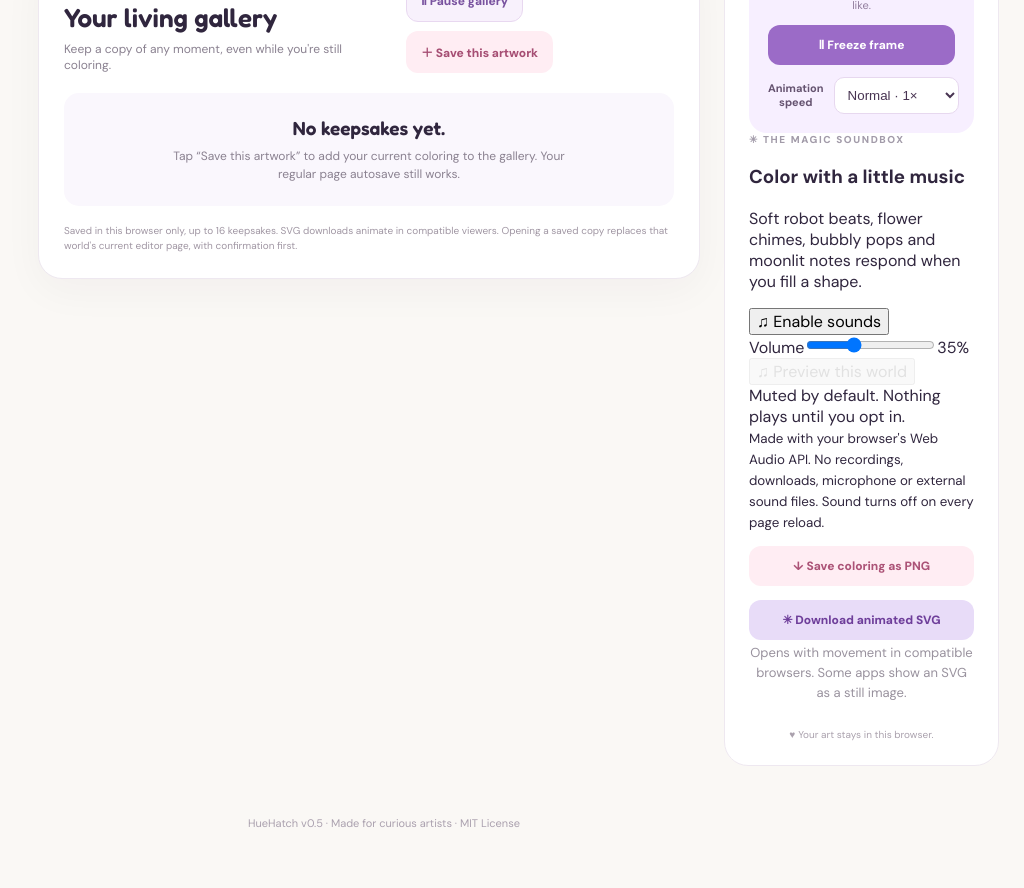
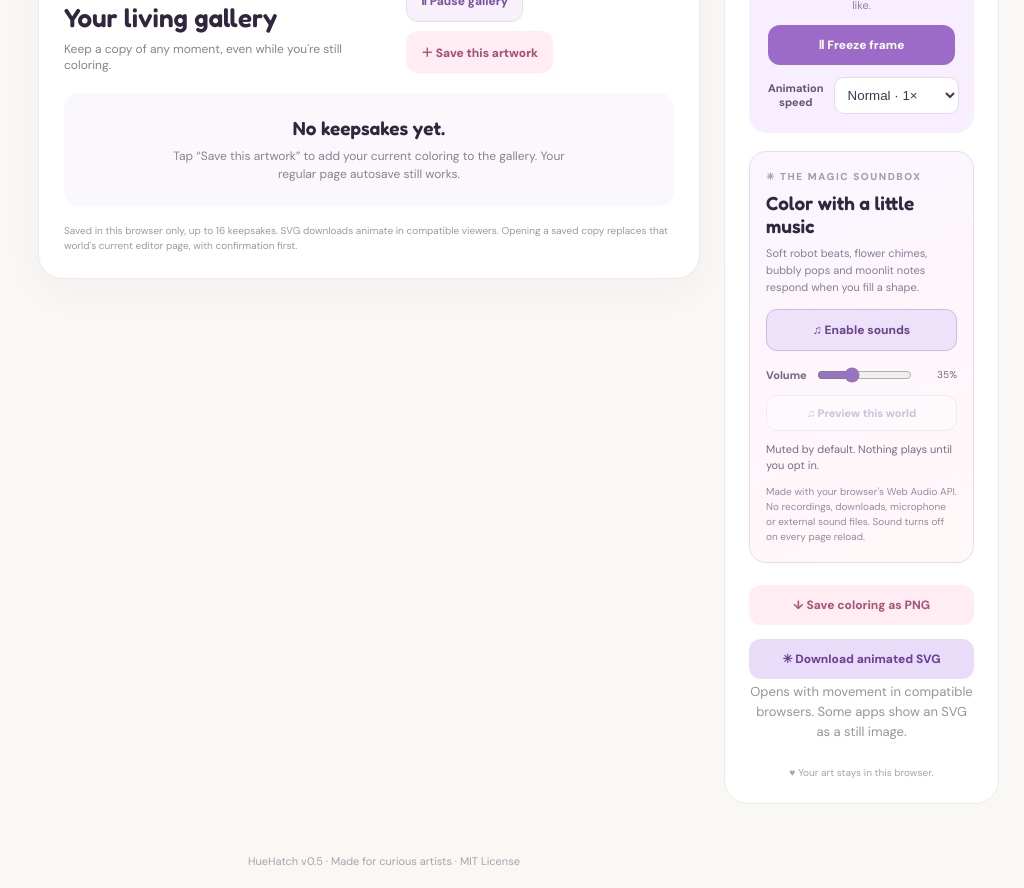
Before and after one commit to MichaelWave369/HueHatch, a React (Vite) app: page / in a window 1280 px wide. Shown: the part 940-1828 px from the top of the page, without its empty margins (256-1280 px from the left). Before the commit the page ends 1790 px from the top, so only its background shows below. Built offline with nearby package versions, Linux system fonts and the light colour scheme.

Commit message:
style: compact accessible muted-by-default Magic Soundbox panel

```diff
--- a/src/styles.css
+++ b/src/styles.css
@@ -39,3 +39,18 @@
 .reaction-status strong{font:600 13px Fredoka,sans-serif;color:#76539a}
 .reaction-status span{font-size:11px;color:#82718e}
 @media(max-width:760px){.reaction-status{align-items:flex-start;flex-direction:column;gap:4px}}
+
+
+/* v0.5 Magic Soundbox: quiet, optional Web Audio coloring cues. */
+.soundbox{margin:18px 0 8px;padding:18px 16px;border:1px solid #e9d9f5;border-radius:17px;background:linear-gradient(155deg,#fbf5ff,#fff8f8)}
+.soundbox h3{font:600 19px Fredoka,sans-serif;margin:8px 0}
+.soundbox p{color:#897c96;font-size:11px;line-height:1.55;margin:7px 0 13px}
+.soundbox-toggle{width:100%;padding:12px;border-radius:11px;border:1px solid #cfb8e6;background:#eee2fa;color:#6b448a;font-size:12px;font-weight:800}
+.soundbox-toggle.soundbox-on{background:#8061aa;color:white}
+.soundbox-volume{display:flex;align-items:center;gap:8px;margin:14px 0 10px;color:#75677f}
+.soundbox-volume label{font-size:11px;font-weight:800}
+.soundbox-volume input{flex:1;min-width:0;accent-color:#9873c0}
+.soundbox-volume output{min-width:35px;font-size:10px;text-align:right;font-variant-numeric:tabular-nums}
+.soundbox-preview{background:#fff;border:1px solid #ddd0eb;color:#805aa4;border-radius:11px;padding:10px 12px;font-size:11px;font-weight:800;width:100%}
+.soundbox-status{color:#796b86;font-size:11px;line-height:1.5;margin:10px 0}
+.soundbox-disclaimer{color:#9689a0;display:block;font-size:10px;line-height:1.5}
```
